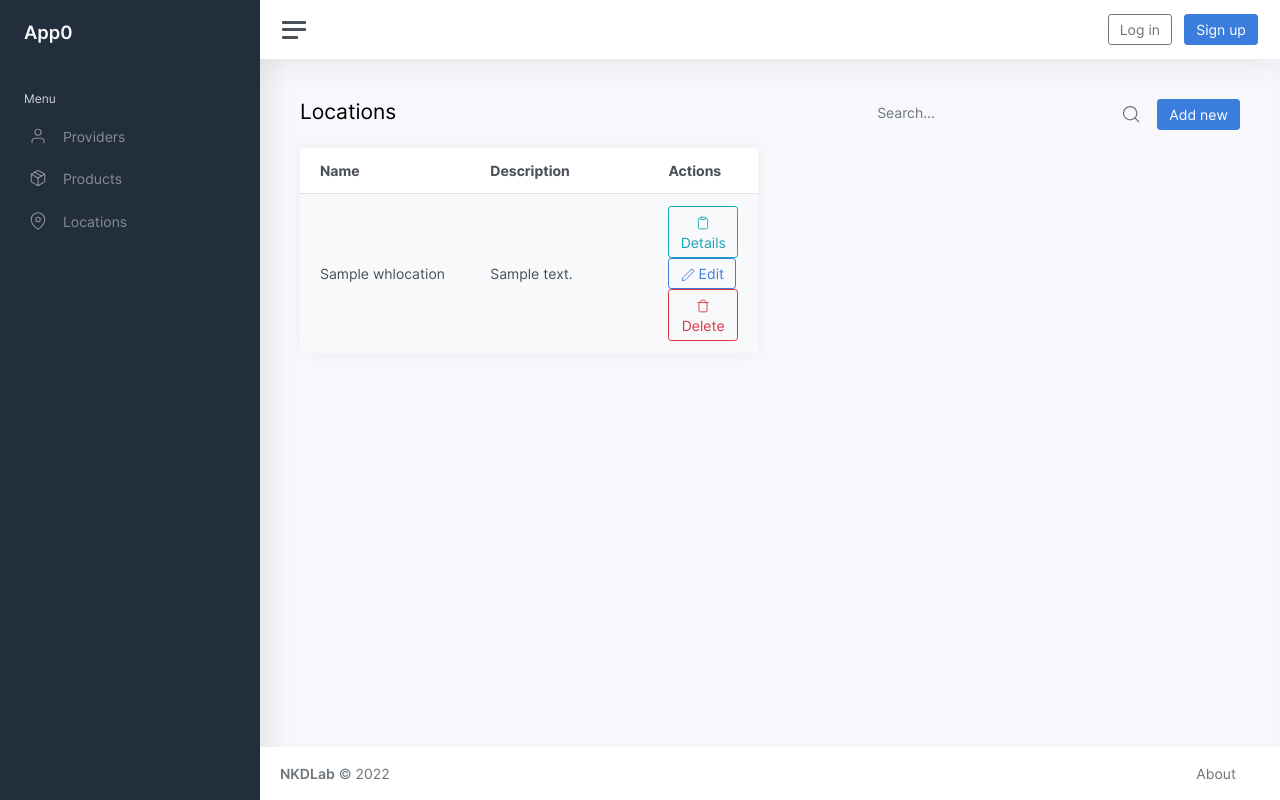
After one commit to fhernand23/poc-django-app, a Django app: page /products/whlocations/ in a window 1280 px wide. The commit adds this page. Run offline with Django 4.2, Linux system fonts and the light colour scheme; tables that the repository leaves empty hold one stand-in row (values such as "Sample post"); some libraries are stand-ins or nearby versions.

Commit message:
add wh locations

```diff
--- a/products/admin.py
+++ b/products/admin.py
@@ -1,7 +1,8 @@
 from django.contrib import admin
-from .models import Product, ProductUnit, Provider
+from .models import Product, ProductUnit, Provider, WhLocation
 
 
 admin.site.register(Product)
 admin.site.register(ProductUnit)
 admin.site.register(Provider)
+admin.site.register(WhLocation)
--- a/products/models.py
+++ b/products/models.py
@@ -87,7 +87,7 @@ class Provider(models.Model):
     def __str__(self):
         return f"{self.name}"
     def get_absolute_url(self):
-        """Returns the url to access a particular book instance."""
+        """Returns the url to access a particular instance."""
         return reverse('provider-detail', args=[str(self.id)])
 
 class Product(models.Model):
@@ -108,8 +108,21 @@ class Product(models.Model):
         return f"{self.name}"
 
     def get_absolute_url(self):
-        """Returns the url to access a particular book instance."""
+        """Returns the url to access a particular instance."""
         return reverse('product-detail', args=[str(self.id)])
+
+class WhLocation(models.Model):
+    name = models.CharField(max_length=120)
+    description = models.TextField(null=True, blank=True)
+    archived = models.BooleanField(default=False)
+
+    def __str__(self):
+        return f"{self.name}"
+
+    def get_absolute_url(self):
+        """Returns the url to access a particular instance."""
+        return reverse('whlocation-detail', args=[str(self.id)])
+
 
 class ProductUnit(models.Model):
     product = models.ForeignKey(Product, on_delete=models.CASCADE)
@@ -127,7 +140,7 @@ class ProductUnit(models.Model):
         default='fix',
         help_text='Action type')
     quantity = models.IntegerField()
-    location = models.CharField(max_length=120, null=True, blank=True)
+    wh_location = models.ForeignKey(WhLocation, on_delete=models.SET_NULL, null=True, blank=True)
     user = models.ForeignKey(AppUser, on_delete=models.SET_NULL, null=True, blank=True)
     date_created = models.DateTimeField(auto_now_add=True)
     date_updated = models.DateTimeField(auto_now=True)
--- a/products/urls.py
+++ b/products/urls.py
@@ -1,13 +1,15 @@
 from django.urls import path
-from .views import (ProviderListView, ProviderDetailView, ProductListView, ProductDetailView,
-                    ProductCreate, ProductDelete, ProductUpdate,
-                    ProviderCreate, ProviderDelete, ProviderUpdate)
+from .views import (ProviderListView, ProviderDetailView, ProviderCreate, ProviderDelete, ProviderUpdate,
+                    ProductListView, ProductDetailView, ProductCreate, ProductDelete, ProductUpdate,
+                    WhLocationListView, WhLocationDetailView, WhLocationCreate, WhLocationDelete, WhLocationUpdate)
 
 urlpatterns = [
     path("products/", ProductListView.as_view(), name="products"),
     path("product/<int:pk>/", ProductDetailView.as_view(), name="product-detail"),
     path("providers/", ProviderListView.as_view(), name="providers"),
-    path("providers/<int:pk>/", ProviderDetailView.as_view(), name="provider-detail"),
+    path("provider/<int:pk>/", ProviderDetailView.as_view(), name="provider-detail"),
+    path("whlocations/", WhLocationListView.as_view(), name="whlocations"),
+    path("whlocation/<int:pk>/", WhLocationDetailView.as_view(), name="whlocation-detail"),
 ]
 
 # Add URLConf to create, update, and delete products
@@ -23,3 +25,10 @@ urlpatterns += [
     path('provider/<int:pk>/update/', ProviderUpdate.as_view(), name='provider-update'),
     path('provider/<int:pk>/delete/', ProviderDelete.as_view(), name='provider-delete'),
 ]
+
+# Add URLConf to create, update, and delete whlocation
+urlpatterns += [
+    path('whlocation/create/', WhLocationCreate.as_view(), name='whlocation-create'),
+    path('whlocation/<int:pk>/update/', WhLocationUpdate.as_view(), name='whlocation-update'),
+    path('whlocation/<int:pk>/delete/', WhLocationDelete.as_view(), name='whlocation-delete'),
+]
--- a/products/views.py
+++ b/products/views.py
@@ -3,7 +3,7 @@ from django.views.generic import ListView, DetailView, TemplateView, View
 from django.views.generic.edit import CreateView, UpdateView, DeleteView
 from django.contrib.messages.views import SuccessMessageMixin
 from django.contrib.auth.mixins import LoginRequiredMixin, UserPassesTestMixin, PermissionRequiredMixin
-from .models import Provider, Product, ProductUnit
+from .models import Provider, Product, ProductUnit, WhLocation
 from django.urls import reverse_lazy
 from pages.util import user_notifications
 
@@ -88,3 +88,33 @@ class ProviderDelete(PermissionRequiredMixin, DeleteView):
     model = Provider
     success_url = reverse_lazy('providers')
     permission_required = 'provider.can_delete_provider'
+
+
+class WhLocationListView(BaseView, ListView):
+    model = WhLocation
+    paginate_by = 10
+    template_name = "products/whlocation_list.html"
+    context_object_name = "wh_locations"
+
+
+class WhLocationDetailView(BaseView, DetailView):
+    model = WhLocation
+    template_name = "products/whlocation_detail.html"
+
+
+class WhLocationCreate(PermissionRequiredMixin, CreateView):
+    model = WhLocation
+    fields = ['name', 'description', 'archived']
+    permission_required = 'wh_location.can_add_wh_location'
+
+
+class WhLocationUpdate(PermissionRequiredMixin, UpdateView):
+    model = WhLocation
+    fields = ['name', 'description', 'archived']
+    permission_required = 'wh_location.can_change_wh_location'
+
+
+class WhLocationDelete(PermissionRequiredMixin, DeleteView):
+    model = WhLocation
+    success_url = reverse_lazy('providers')
+    permission_required = 'wh_location.can_delete_wh_location'
--- a/requirements.txt
+++ b/requirements.txt
@@ -7,3 +7,8 @@ psycopg2-binary==2.9.3
 crispy-bootstrap5
 django-ckeditor==6.4.2
 Pillow
+gunicorn
+django-dotenv
+requests
+django-storages
+boto3
--- a/templates/includes/sidebar.html
+++ b/templates/includes/sidebar.html
@@ -19,7 +19,15 @@
 					<i class="align-middle" data-feather="package"></i> <span class="align-middle">Products</span>
 				</a>
 			</li>
+			<li class="sidebar-item">
+				<a class="sidebar-link" href="{% url 'whlocations' %}">
+					<i class="align-middle" data-feather="map-pin"></i> <span class="align-middle">Locations</span>
+				</a>
+			</li>
 			{% if user.is_authenticated %}
+			<li class="sidebar-header">
+				Dev
+			</li>
 			<li class="sidebar-item">
 				<a class="sidebar-link" href="{% url 'homedev' %}">
 					<i class="align-middle" data-feather="gitlab"></i> <span class="align-middle">UI Templates</span>
--- a/templates/products/provider_list.html
+++ b/templates/products/provider_list.html
@@ -41,7 +41,7 @@
                             Contact: <i class="align-middle" data-feather="phone"></i> {{ provider.contact }}
                         </li>
                     </ul>
-                    <a href="{{ provider.get_absolute_url }}" class="btn btn-primary">Details</a>
+                    <a href="{{ provider.get_absolute_url }}" class="btn btn-info">Details</a>
                 </div>
             </div>
         </div>
--- /dev/null
+++ b/templates/products/whlocation_list.html
@@ -0,0 +1,64 @@
+{% extends 'layouts/base.html' %}
+{% load static %}
+
+{% block title %}Locations{% endblock title %}
+
+{% block content %}
+
+<div class="container-fluid p-0">
+
+    <div class="row mb-2 mb-xl-3">
+        <div class="col-auto d-none d-sm-block">
+            <h3>Locations</h3>
+        </div>
+
+        <div class="col-auto ml-auto text-right mt-n1">
+            <form class="d-none d-sm-inline-block">
+                <div class="input-group input-group-navbar">
+                    <input type="text" class="form-control" placeholder="Search..." aria-label="Search">
+                    <button class="btn" type="button">
+                        <i class="align-middle" data-feather="search"></i>
+                    </button>
+                </div>
+            </form>
+            <a href="{% url 'whlocation-create' %}" class="btn btn-primary">Add new</a>
+        </div>
+    </div>
+    <div class="row">
+        {% if wh_locations %}
+        <div class="col-6">
+            <div class="card">
+                <table class="table table-striped">
+                    <thead>
+                        <tr>
+                            <th style="width:40%;">Name</th>
+                            <th style="width:40%;">Description</th>
+                            <th>Actions</th>
+                        </tr>
+                    </thead>
+                    <tbody>
+                        {% for wh_location in wh_locations %}
+                        <tr>
+                            <td>{{ wh_location.name }}</td>
+                            <td>{{ wh_location.description }}</td>
+                            <td>
+                                <a href="{{ wh_location.get_absolute_url }}" class="btn btn-outline-info">
+                                    <i class="align-middle" data-feather="clipboard"></i> Details</a>
+                                <a href="{% url 'whlocation-update' wh_location.id %}" class="btn btn-outline-primary">
+                                    <i class="align-middle" data-feather="edit-2"></i> Edit</a>
+                                <a href="{% url 'whlocation-delete' wh_location.id %}" class="btn btn-outline-danger">
+                                    <i class="align-middle" data-feather="trash"></i> Delete</a>
+                            </td>
+                        </tr>
+                        {% endfor %}
+                    </tbody>
+                </table>
+            </div>
+        </div>
+        {% include 'includes/pagination.html' %}
+        {% else %}
+        <p>There isn't locations</p>
+        {% endif %}
+    </div>
+</div>
+{% endblock %}
```
Also changed, not shown: templates/products/whlocation_confirm_delete.html (added, +24 -0 lines), templates/products/whlocation_detail.html (added, +32 -0 lines), templates/products/whlocation_form.html (added, +22 -0 lines), README.md, products/migrations/0007_whlocation_alter_notification_options_and_more.py (added).
